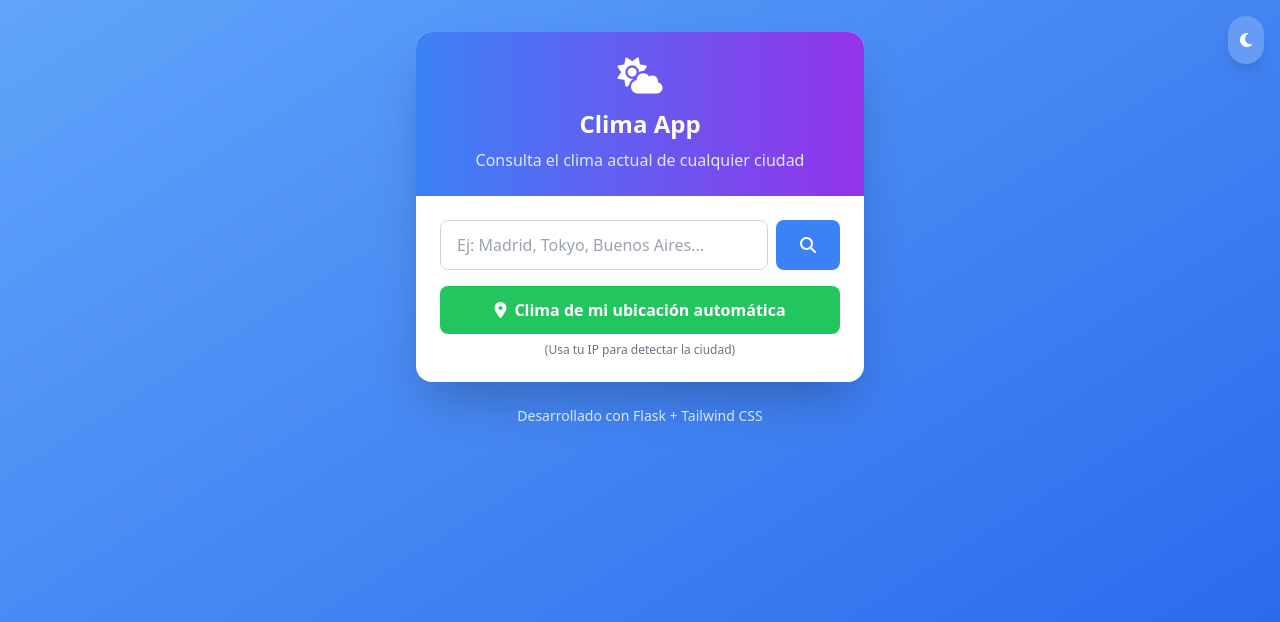
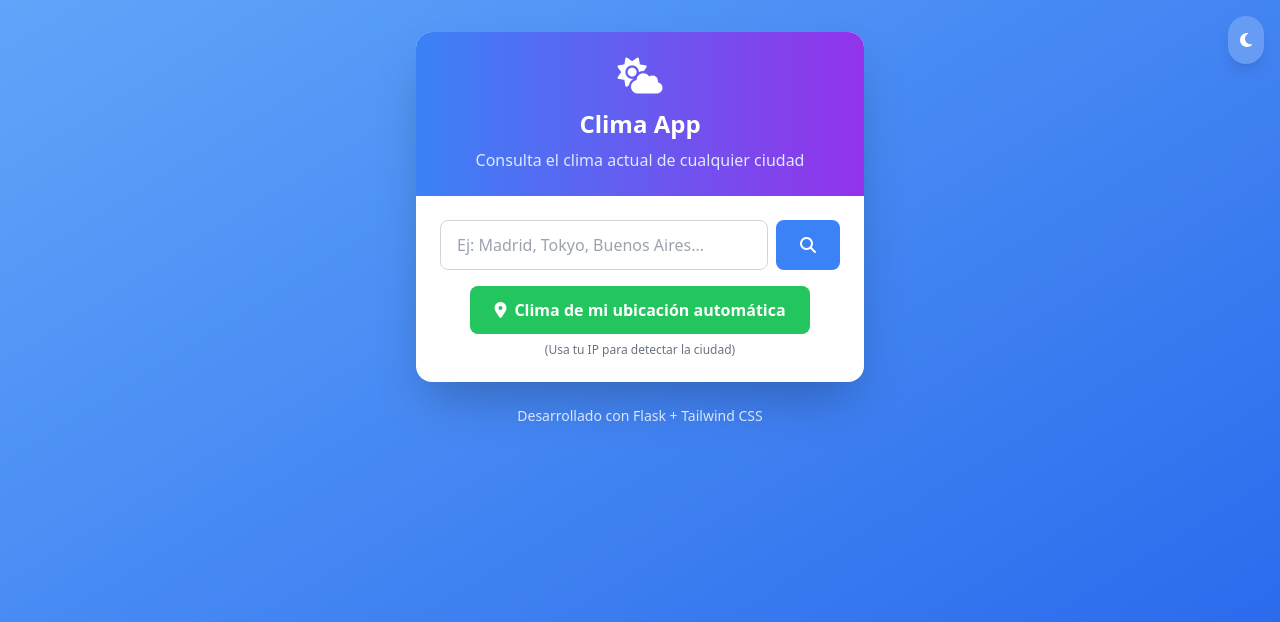
Before and after one commit to Oscardm22/clima-app, a Flask app: page / in a window 1280 px wide. Shown: the top 622 px of the page. Run offline with Flask 3, Linux system fonts and the light colour scheme; some libraries are stand-ins or nearby versions.

Commit message:
boton mejorado, en movil

```diff
--- a/templates/index.html
+++ b/templates/index.html
@@ -3,16 +3,16 @@
 {% block content %}
 <div class="max-w-md mx-auto bg-white dark:bg-gray-800 rounded-2xl shadow-2xl overflow-hidden transition-colors duration-300">
     <!-- Header -->
-    <div class="bg-gradient-to-r from-blue-500 to-purple-600 p-6 text-white text-center">
-        <i class="fas fa-cloud-sun text-4xl mb-3"></i>
-        <h1 class="text-2xl font-bold">Clima App</h1>
-        <p class="text-blue-100 mt-2">Consulta el clima actual de cualquier ciudad</p>
+    <div class="bg-gradient-to-r from-blue-500 to-purple-600 p-4 sm:p-6 text-white text-center">
+        <i class="fas fa-cloud-sun text-3xl sm:text-4xl mb-3"></i>
+        <h1 class="text-xl sm:text-2xl font-bold">Clima App</h1>
+        <p class="text-blue-100 mt-2 text-sm sm:text-base">Consulta el clima actual de cualquier ciudad</p>
     </div>
 
     <!-- Search Form -->
-    <div class="p-6">
+    <div class="p-4 sm:p-6">
         <form id="clima-form" class="space-y-4">
-            <div class="flex space-x-2">
+            <div class="flex flex-col sm:flex-row sm:space-x-2 space-y-2 sm:space-y-0">
                 <input
                     type="text"
                     id="ciudad"
@@ -23,9 +23,10 @@
                 >
                 <button
                     type="submit"
-                    class="px-6 py-3 bg-blue-500 hover:bg-blue-600 dark:bg-blue-600 dark:hover:bg-blue-700 text-white rounded-lg focus:ring-2 focus:ring-blue-500 focus:ring-offset-2 transition-all font-semibold"
+                    class="px-6 py-3 bg-blue-500 hover:bg-blue-600 dark:bg-blue-600 dark:hover:bg-blue-700 text-white rounded-lg focus:ring-2 focus:ring-blue-500 focus:ring-offset-2 transition-all font-semibold sm:w-auto w-full"
                 >
                     <i class="fas fa-search"></i>
+                    <span class="sm:hidden ml-2">Buscar</span>
                 </button>
             </div>
         </form>
@@ -34,7 +35,7 @@
         <div class="text-center mt-4">
             <button
                 id="btn-ubicacion-auto"
-                class="px-6 py-3 bg-green-500 hover:bg-green-600 dark:bg-green-600 dark:hover:bg-green-700 text-white rounded-lg focus:ring-2 focus:ring-green-500 focus:ring-offset-2 transition-all font-semibold flex items-center justify-center space-x-2 mx-auto w-full"
+                class="px-6 py-3 bg-green-500 hover:bg-green-600 dark:bg-green-600 dark:hover:bg-green-700 text-white rounded-lg focus:ring-2 focus:ring-green-500 focus:ring-offset-2 transition-all font-semibold flex items-center justify-center space-x-2 mx-auto w-full sm:w-auto"
             >
                 <i class="fas fa-map-marker-alt"></i>
                 <span>Clima de mi ubicación automática</span>
@@ -62,7 +63,7 @@
         </div>
 
         <!-- Results -->
-        <div id="resultado" class="hidden mt-6 bg-gradient-to-br from-blue-50 to-indigo-100 dark:from-gray-700 dark:to-gray-600 rounded-xl p-6 shadow-inner">
+        <div id="resultado" class="hidden mt-6 bg-gradient-to-br from-blue-50 to-indigo-100 dark:from-gray-700 dark:to-gray-600 rounded-xl p-4 sm:p-6 shadow-inner">
             <!-- Los resultados se llenarán con JavaScript -->
         </div>
 
```
